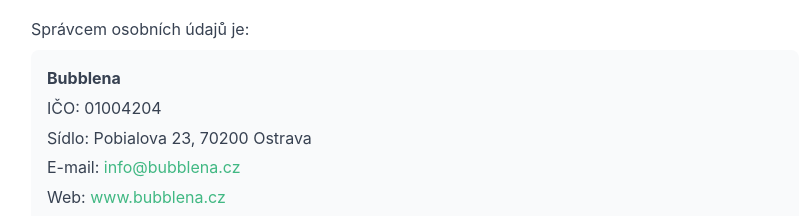
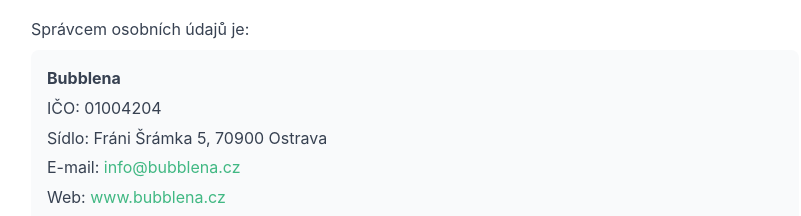
Before and after one commit to SorrySatori/bubblena-fe, a Nuxt app: page /obchodni-podminky in a window 1280 px wide. Shown: the part 2902-3118 px from the top of the page, without its empty margins (225-1026 px from the left). Built offline with nearby package versions, Linux system fonts and the light colour scheme.

Commit message:
fix: company address

```diff
--- a/pages/contact.vue
+++ b/pages/contact.vue
@@ -84,8 +84,8 @@
           <div class="info-icon">📍</div>
           <div>
             <h3>Adresa</h3>
-            <p>Pobialova 23</p>
-            <p>70200 Ostrava</p>
+            <p>Fráni Šrámka 5</p>
+            <p>70900 Ostrava</p>
           </div>
         </div>
 
--- a/pages/obchodni-podminky.vue
+++ b/pages/obchodni-podminky.vue
@@ -114,7 +114,7 @@
             <div class="bg-gray-50 p-4 rounded-lg">
               <p class="mb-1"><strong>Bubblena</strong></p>
               <p class="mb-1">IČO: 01004204</p>
-              <p class="mb-1">Sídlo: Pobialova 23, 70200 Ostrava</p>
+              <p class="mb-1">Sídlo: Fráni Šrámka 5, 70900 Ostrava</p>
               <p class="mb-1">E-mail: <a href="mailto:info@bubblena.cz" class="text-primary hover:underline">info@bubblena.cz</a></p>
               <p>Web: <a href="https://www.bubblena.cz" class="text-primary hover:underline">www.bubblena.cz</a></p>
             </div>
```
